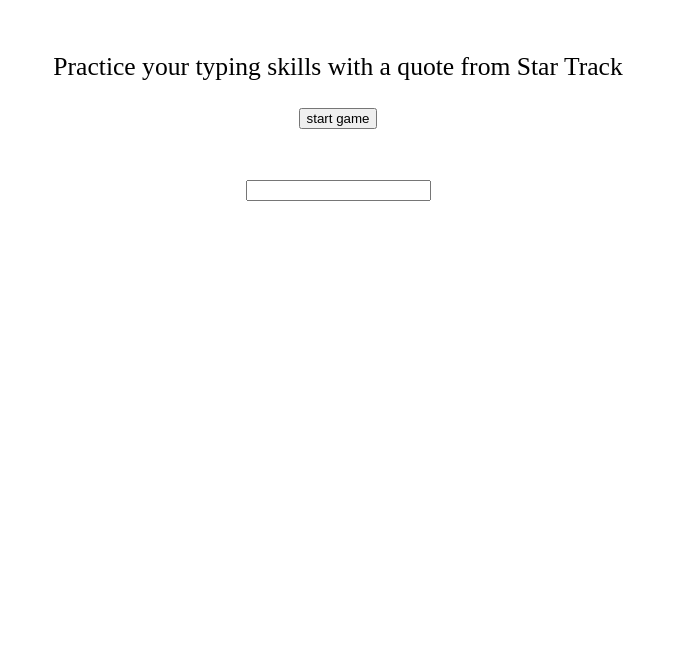
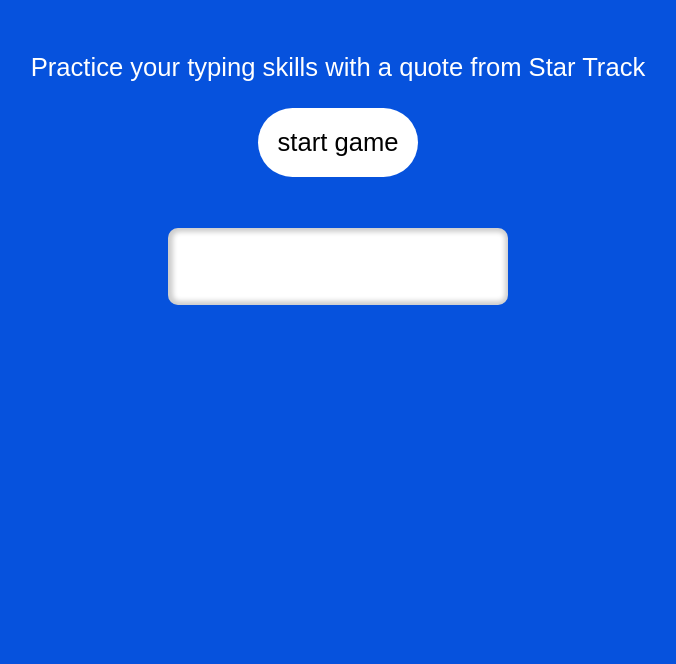
Before and after one commit to Moringa-School-Labs/Typing-Game, a plain HTML site: page Index.html in a window 1280 px wide. Shown: the part 136-800 px from the top of the page, without its empty margins (302-978 px from the left). Drawn offline with Linux system fonts and the light colour scheme.

Commit message:
adds body styling

```diff
--- a/style.css
+++ b/style.css
@@ -1,5 +1,23 @@
 .error {
   background-color: #ea2027;
+}
+
+body {
+    font-family: arial, helvetica, sans-serif;
+    background-color: #0652DD;
+    color: white;
+}
+
+button {
+    display: flex;
+    margin: 0 auto;
+    padding: 20px;
+    border: 0;
+    border-radius: 50px;
+    font-size: 1.6em;
+    background-color: white;
+    cursor: pointer;
+    overflow: hidden;
 }
 
 main {
@@ -33,6 +51,22 @@
     background-size: 60px;
 }
 
+input {
+    width: 300px;
+    padding: 20px;
+    font-size: 2em;
+    border: 0;
+    border-radius: 10px;
+    box-shadow: inset 1px 0px 5px 4px rgba(0,0,0,0.2);
+}
+
+.congrats {
+    text-transform: uppercase;
+    font-size: 3em;
+    font-weight: bold;
+    color: #FFC312;
+}
+
 @keyframes shake {
      0% { transform: translate(1px, 1px) rotate(0deg); }
     10% { transform: translate(-1px, -2px) rotate(-1deg); }
```
